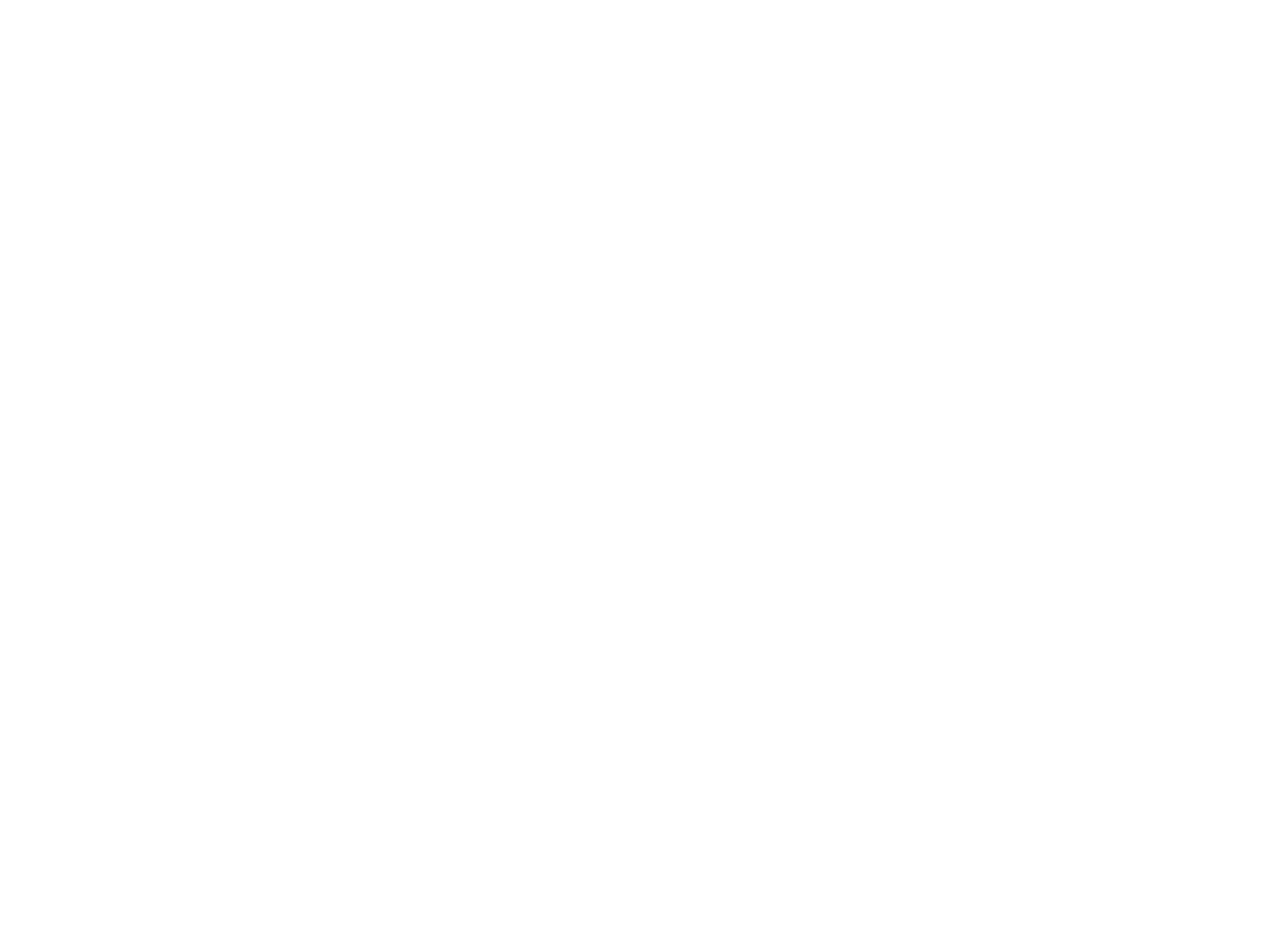
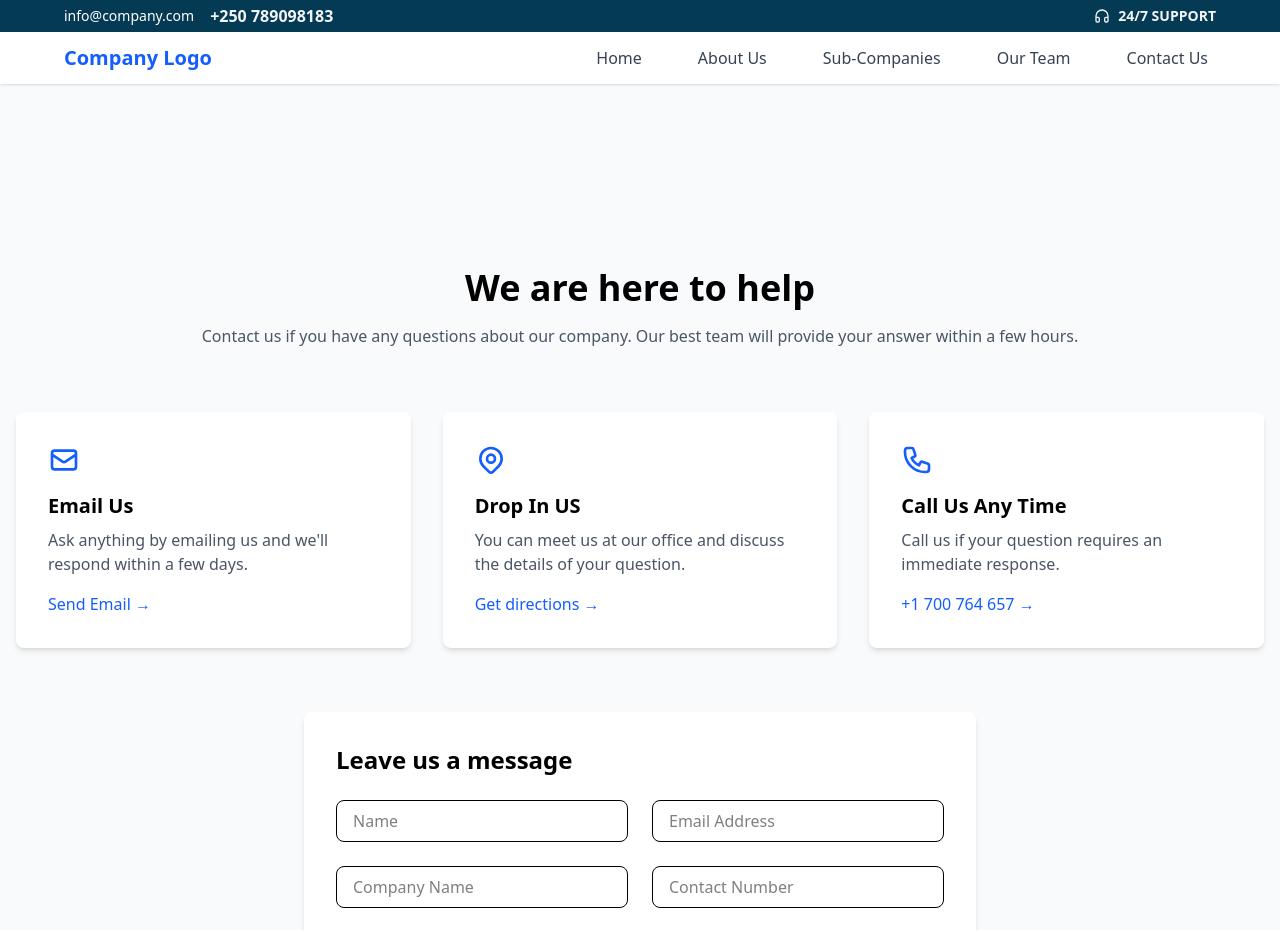
Before and after one commit to Nkemakolamuko/company-project, a React (Vite) app: page /contact in a window 1280 px wide. Before the commit this address had no page. Shown: the top 930 px of the page. Before the commit the page ends 800 px from the top, so only its background shows below. Built offline with nearby package versions, Linux system fonts and the light colour scheme.

Commit message:
Chore: Completed the contact page

```diff
--- a/src/App.jsx
+++ b/src/App.jsx
@@ -1,13 +1,17 @@
 import { Route, Routes } from "react-router-dom";
 import LandingPage from "./pages/LandingPage";
 import Subcompanies from "./pages/Subcompanies";
+import Contact from "./pages/Contact";
+import Header from "./components/Header";
 
 function App() {
   return (
     <>
+      <Header />
       <Routes>
         <Route path="/" element={<LandingPage />} />
         <Route path="/learn-more/:id" element={<Subcompanies />} />
+        <Route path="/contact" element={<Contact />} />
       </Routes>
     </>
   );
--- a/src/components/Header.jsx
+++ b/src/components/Header.jsx
@@ -48,9 +48,12 @@ const Header = () => {
             <a href="#team" className="hover:text-white hover:bg-[#043A53] transition-all duration-300 py-3 px-2 md:px-4">
               Our Team
             </a>
-            <a href="#contact" className="hover:text-white hover:bg-[#043A53] transition-all duration-300 py-3 px-2 md:px-4">
+            <NavLink
+              to="/contact"
+              className="hover:text-white hover:bg-[#043A53] transition-all duration-300 py-3 px-2 md:px-4"
+            >
               Contact Us
-            </a>
+            </NavLink>
           </nav>
         </div>
       </Headroom>
--- /dev/null
+++ b/src/pages/Contact.jsx
@@ -0,0 +1,119 @@
+import React from "react";
+
+const Contact = () => {
+  return (
+    <div className="min-h-screen bg-gray-50 pt-[120px]"> {/* Added pt-[120px] for header space */}
+      {/* Contact Section */}
+      <div className="container mx-auto px-4 py-16">
+        <div className="text-center mb-16">
+          <h1 className="text-4xl font-bold mb-4">We are here to help</h1>
+          <p className="text-gray-600">
+            Contact us if you have any questions about our company. Our best team will
+            provide your answer within a few hours.
+          </p>
+        </div>
+
+        <div className="grid md:grid-cols-3 gap-8 mb-16">
+          {/* Email Card */}
+          <div className="bg-white p-8 rounded-lg shadow-md">
+            <div className="mb-4 text-blue-600">
+              <svg className="w-8 h-8" fill="none" stroke="currentColor" viewBox="0 0 24 24">
+                <path strokeLinecap="round" strokeLinejoin="round" strokeWidth="2" d="M3 8l7.89 5.26a2 2 0 002.22 0L21 8M5 19h14a2 2 0 002-2V7a2 2 0 00-2-2H5a2 2 0 00-2 2v10a2 2 0 002 2z" />
+              </svg>
+            </div>
+            <h3 className="text-xl font-semibold mb-2">Email Us</h3>
+            <p className="text-gray-600 mb-4">Ask anything by emailing us and we'll respond within a few days.</p>
+            <a href="mailto:info@company.com" className="text-blue-600 hover:underline">Send Email →</a>
+          </div>
+
+          {/* Location Card */}
+          <div className="bg-white p-8 rounded-lg shadow-md">
+            <div className="mb-4 text-blue-600">
+              <svg className="w-8 h-8" fill="none" stroke="currentColor" viewBox="0 0 24 24">
+                <path strokeLinecap="round" strokeLinejoin="round" strokeWidth="2" d="M17.657 16.657L13.414 20.9a1.998 1.998 0 01-2.827 0l-4.244-4.243a8 8 0 1111.314 0z" />
+                <path strokeLinecap="round" strokeLinejoin="round" strokeWidth="2" d="M15 11a3 3 0 11-6 0 3 3 0 016 0z" />
+              </svg>
+            </div>
+            <h3 className="text-xl font-semibold mb-2">Drop In US</h3>
+            <p className="text-gray-600 mb-4">You can meet us at our office and discuss the details of your question.</p>
+            <a href="#map" className="text-blue-600 hover:underline">Get directions →</a>
+          </div>
+
+          {/* Phone Card */}
+          <div className="bg-white p-8 rounded-lg shadow-md">
+            <div className="mb-4 text-blue-600">
+              <svg className="w-8 h-8" fill="none" stroke="currentColor" viewBox="0 0 24 24">
+                <path strokeLinecap="round" strokeLinejoin="round" strokeWidth="2" d="M3 5a2 2 0 012-2h3.28a1 1 0 01.948.684l1.498 4.493a1 1 0 01-.502 1.21l-2.257 1.13a11.042 11.042 0 005.516 5.516l1.13-2.257a1 1 0 011.21-.502l4.493 1.498a1 1 0 01.684.949V19a2 2 0 01-2 2h-1C9.716 21 3 14.284 3 6V5z" />
+              </svg>
+            </div>
+            <h3 className="text-xl font-semibold mb-2">Call Us Any Time</h3>
+            <p className="text-gray-600 mb-4">Call us if your question requires an immediate response.</p>
+            <a href="tel:+1700764657" className="text-blue-600 hover:underline">+1 700 764 657 →</a>
+          </div>
+        </div>
+
+        {/* Contact Form */}
+        <div className="max-w-2xl mx-auto bg-white p-8 rounded-lg shadow-md">
+          <h2 className="text-2xl font-bold mb-6">Leave us a message</h2>
+          <form className="space-y-6">
+            <div className="grid md:grid-cols-2 gap-6">
+              <input
+                type="text"
+                placeholder="Name"
+                className="w-full px-4 py-2 border rounded-lg focus:outline-none focus:ring-2 focus:ring-blue-600"
+              />
+              <input
+                type="email"
+                placeholder="Email Address"
+                className="w-full px-4 py-2 border rounded-lg focus:outline-none focus:ring-2 focus:ring-blue-600"
+              />
+            </div>
+            <div className="grid md:grid-cols-2 gap-6">
+              <input
+                type="text"
+                placeholder="Company Name"
+                className="w-full px-4 py-2 border rounded-lg focus:outline-none focus:ring-2 focus:ring-blue-600"
+              />
+              <input
+                type="tel"
+                placeholder="Contact Number"
+                className="w-full px-4 py-2 border rounded-lg focus:outline-none focus:ring-2 focus:ring-blue-600"
+              />
+            </div>
+            <textarea
+              placeholder="How can we help?"
+              rows="4"
+              className="w-full px-4 py-2 border rounded-lg focus:outline-none focus:ring-2 focus:ring-blue-600"
+            ></textarea>
+            <div className="flex items-center">
+              <input type="checkbox" id="terms" className="mr-2" />
+              <label htmlFor="terms">I agree to the Terms & Conditions</label>
+            </div>
+            <button
+              type="submit"
+              className="w-full bg-[#043A53] text-white py-2 px-4 rounded-lg hover:bg-[#032c3f] transition-colors duration-300"
+            >
+              Submit
+            </button>
+          </form>
+        </div>
+
+        {/* Google Maps */}
+        <div id="map" className="mt-16 h-[400px] rounded-lg overflow-hidden shadow-md mx-4 md:mx-16">
+          <iframe
+            title="Company Location"
+            src="https://www.google.com/maps/embed?pb=!1m18!1m12!1m3!1d31900.11898869484!2d30.088447115993866!3d-1.9470228829192051!2m3!1f0!2f0!3f0!3m2!1i1024!2i768!4f13.1!3m3!1m2!1s0x19dca774626f129f%3A0x6226e99fffd9a3ed!2sRemera%2C%20Kigali!5e0!3m2!1sen!2srw!4v1744934176015!5m2!1sen!2srw"
+          width="100%"
+          height="100%"
+          style={{ border: 0 }}
+          allowFullScreen=""
+          loading="lazy"
+          referrerPolicy="no-referrer-when-downgrade"
+        ></iframe>
+      </div>
+    </div>
+    </div>
+  );
+};
+
+export default Contact;
--- a/src/pages/LandingPage.jsx
+++ b/src/pages/LandingPage.jsx
@@ -1,5 +1,4 @@
 import React from "react";
-import Header from "../components/Header";
 import HeroSection from "../components/HeroSection";
 import CompanyInfo from "../components/CompanyInfo";
 import OurServices from "../components/OurServices";
@@ -11,7 +10,6 @@ import Footer from "../components/Footer";
 const LandingPage = () => {
   return (
     <div className="w-full overflow-hidden">
-      <Header />
       <HeroSection />
       <Divider />
       <CompanyInfo />
```
